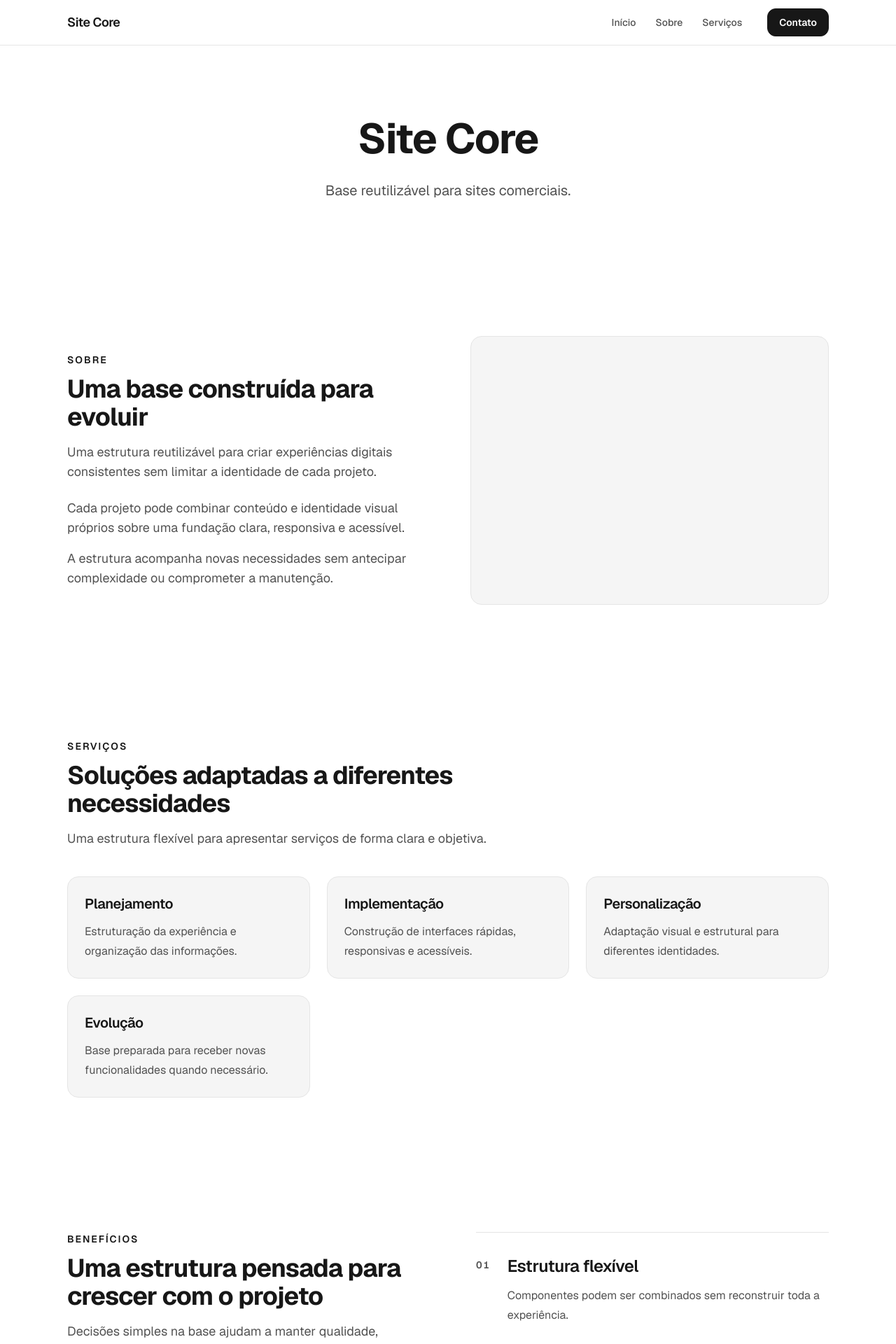
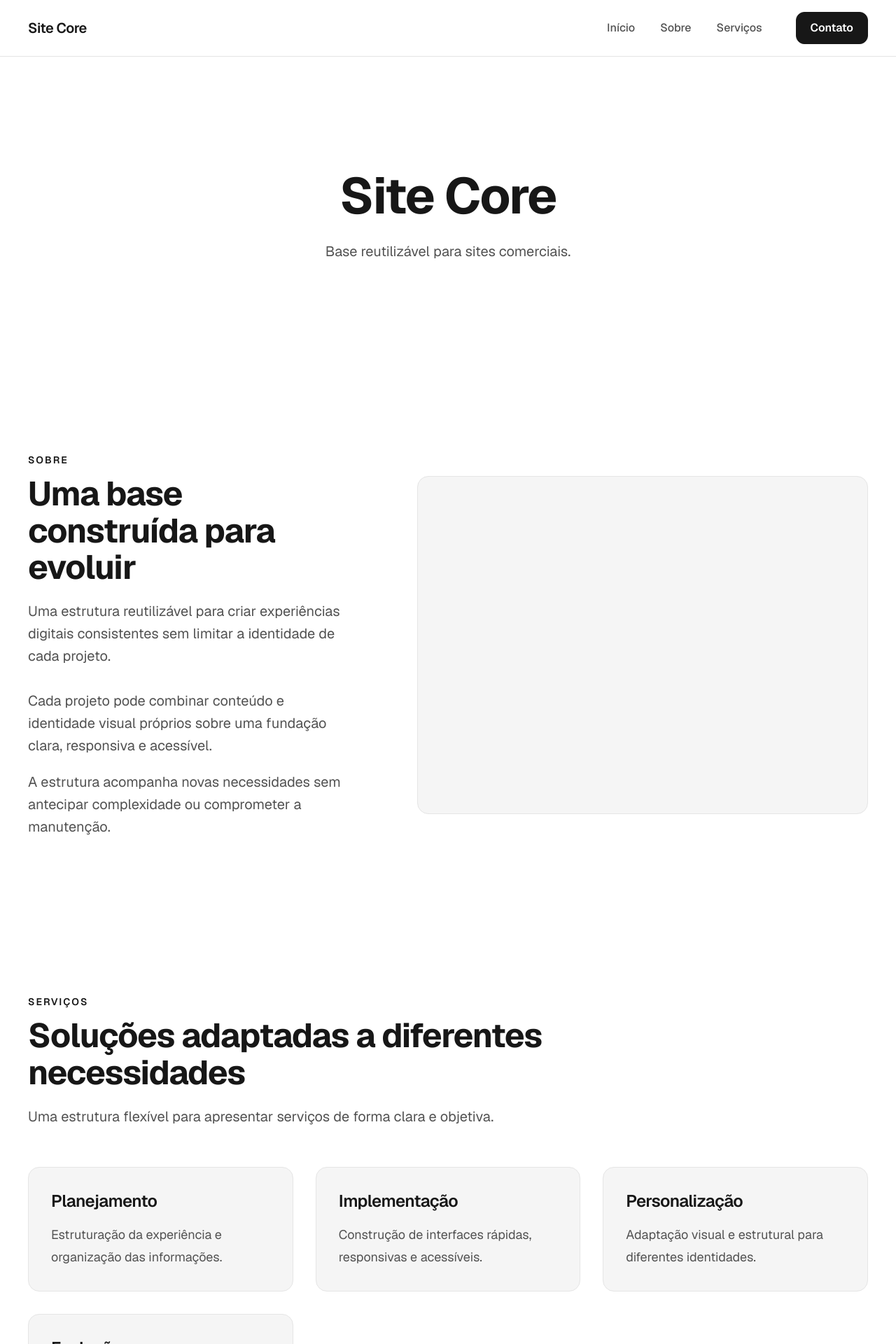
Before and after one commit to MUTANOxB/site-core, a Next.js app: page / in a window 1280 px wide. Shown: the top 1920 px of the page at 70% size. Built offline with nearby package versions, Linux system fonts and the light colour scheme.

Commit message:
feat: improve responsive desktop scale

```diff
--- a/src/components/layout/Header.tsx
+++ b/src/components/layout/Header.tsx
@@ -7,11 +7,11 @@ import { navigationConfig } from "@/config/navigation";
 import { siteConfig } from "@/config/site";
 
 const navigationLinkClasses =
-  "inline-flex min-h-10 items-center whitespace-nowrap rounded-md px-3 py-2 text-sm font-medium text-muted-text transition-colors hover:bg-surface hover:text-text focus-visible:outline-2 focus-visible:outline-offset-2 focus-visible:outline-primary motion-reduce:transition-none";
+  "inline-flex min-h-10 items-center whitespace-nowrap rounded-md px-3 py-2 text-sm font-medium text-muted-text transition-colors hover:bg-surface hover:text-text focus-visible:outline-2 focus-visible:outline-offset-2 focus-visible:outline-primary motion-reduce:transition-none lg:min-h-11 lg:px-4 lg:text-base";
 
 export function Header() {
   return (
-    <header className="relative z-50 border-b border-border bg-background">
+    <header className="sticky top-0 z-50 border-b border-border bg-background">
       <a
         className="absolute left-4 top-2 z-10 -translate-y-16 rounded-md bg-text px-4 py-2 text-sm font-semibold text-background transition-transform focus:translate-y-0 focus-visible:outline-2 focus-visible:outline-offset-2 focus-visible:outline-primary motion-reduce:transition-none"
         href="#main-content"
@@ -19,18 +19,18 @@ export function Header() {
         Pular para o conteúdo
       </a>
 
-      <Container className="flex min-h-16 items-center justify-between gap-4">
+      <Container className="flex min-h-16 items-center justify-between gap-4 lg:min-h-20 lg:gap-8 2xl:min-h-24 2xl:gap-10">
         <Link
           aria-label={siteConfig.name + " - página inicial"}
-          className="min-w-0 rounded-sm font-display text-lg font-semibold tracking-tight text-text focus-visible:outline-2 focus-visible:outline-offset-4 focus-visible:outline-primary"
+          className="min-w-0 rounded-sm font-display text-lg font-semibold tracking-tight text-text focus-visible:outline-2 focus-visible:outline-offset-4 focus-visible:outline-primary lg:text-xl 2xl:text-2xl"
           href="/"
         >
           <span className="block truncate">{siteConfig.name}</span>
         </Link>
 
-        <div className="hidden shrink-0 items-center gap-6 lg:flex">
+        <div className="hidden shrink-0 items-center gap-6 lg:flex lg:gap-8 2xl:gap-10">
           <nav aria-label="Navegação principal">
-            <ul className="flex items-center gap-1">
+            <ul className="flex items-center gap-1 2xl:gap-2">
               {navigationConfig.items.map((item) => (
                 <li key={item.href}>
                   <a className={navigationLinkClasses} href={item.href}>
@@ -41,7 +41,11 @@ export function Header() {
             </ul>
           </nav>
 
-          <Button href={navigationConfig.cta.href} size="sm">
+          <Button
+            className="lg:px-5 lg:text-base 2xl:min-h-12 2xl:px-6"
+            href={navigationConfig.cta.href}
+            size="md"
+          >
             {navigationConfig.cta.label}
           </Button>
         </div>
--- a/src/components/ui/Container.tsx
+++ b/src/components/ui/Container.tsx
@@ -9,7 +9,7 @@ export function Container({
   ...props
 }: ContainerProps) {
   const classes = [
-    "mx-auto w-full px-4 sm:px-6 lg:px-8",
+    "mx-auto w-full px-4 sm:px-6 lg:px-8 xl:px-10",
     className,
   ]
     .filter(Boolean)
--- a/src/components/ui/Section.tsx
+++ b/src/components/ui/Section.tsx
@@ -3,7 +3,7 @@ import type { ComponentPropsWithoutRef } from "react";
 export type SectionProps = ComponentPropsWithoutRef<"section">;
 
 export function Section({ children, className, ...props }: SectionProps) {
-  const classes = ["py-16 sm:py-20 lg:py-24", className]
+  const classes = ["py-16 sm:py-20 lg:py-24 xl:py-28 2xl:py-32", className]
     .filter(Boolean)
     .join(" ");
 
--- a/src/components/ui/SectionTitle.tsx
+++ b/src/components/ui/SectionTitle.tsx
@@ -31,7 +31,7 @@ export function SectionTitle({
   ...props
 }: SectionTitleProps) {
   const classes = [
-    "max-w-2xl",
+    "max-w-2xl xl:max-w-3xl",
     align === "center" ? "mx-auto text-center" : "text-left",
     className,
   ]
@@ -54,14 +54,21 @@ export function SectionTitle({
       ) : null}
 
       <h2
-        className="text-3xl font-bold tracking-tight [color:var(--section-title-text)] [font-family:var(--section-title-font)] sm:text-4xl"
+        className="text-3xl font-bold tracking-tight [color:var(--section-title-text)] [font-family:var(--section-title-font)] sm:text-4xl lg:text-[2.625rem] lg:leading-tight xl:text-5xl xl:leading-[1.1]"
         id={headingId}
       >
         {title}
       </h2>
 
       {description ? (
-        <p className="mt-4 text-base leading-7 [color:var(--section-title-muted)] sm:text-lg">
+        <p
+          className={[
+            "mt-4 max-w-2xl text-base leading-7 [color:var(--section-title-muted)] sm:text-lg xl:mt-5 xl:text-xl xl:leading-8",
+            align === "center" ? "mx-auto" : "",
+          ]
+            .filter(Boolean)
+            .join(" ")}
+        >
           {description}
         </p>
       ) : null}
--- a/src/config/theme.ts
+++ b/src/config/theme.ts
@@ -16,6 +16,6 @@ export const themeConfig: ThemeConfig = {
   },
   radius: "0.75rem",
   shadow: "0 8px 24px rgb(0 0 0 / 0.08)",
-  contentWidth: "72rem",
+  contentWidth: "90rem",
   spacing: "0.25rem",
 };
--- a/src/sections/about/AboutSection.tsx
+++ b/src/sections/about/AboutSection.tsx
@@ -29,8 +29,10 @@ export function AboutSection({
       <Container>
         <div
           className={[
-            "grid items-center gap-10 lg:gap-16",
-            hasMedia ? "lg:grid-cols-2" : "",
+            "grid items-center gap-10 lg:gap-16 xl:gap-24",
+            hasMedia
+              ? "lg:grid-cols-[minmax(0,5fr)_minmax(0,7fr)]"
+              : "",
           ]
             .filter(Boolean)
             .join(" ")}
@@ -44,7 +46,7 @@ export function AboutSection({
             />
 
             {paragraphs?.length ? (
-              <div className="mt-6 space-y-4 break-words text-base leading-7 text-muted-text sm:text-lg">
+              <div className="mt-6 space-y-4 break-words text-base leading-7 text-muted-text sm:text-lg xl:mt-8 xl:space-y-5 xl:text-xl xl:leading-8">
                 {paragraphs.map((paragraph, index) => (
                   <p key={`${index}-${paragraph}`}>{paragraph}</p>
                 ))}
--- a/src/sections/benefits/BenefitsSection.tsx
+++ b/src/sections/benefits/BenefitsSection.tsx
@@ -18,7 +18,7 @@ export function BenefitsSection({ content, id }: BenefitsSectionProps) {
         <div
           className={
             items.length
-              ? "grid gap-10 lg:grid-cols-2 lg:gap-20"
+              ? "grid gap-10 lg:grid-cols-[minmax(0,5fr)_minmax(0,7fr)] lg:gap-16 xl:gap-24 2xl:gap-32"
               : undefined
           }
         >
@@ -34,23 +34,23 @@ export function BenefitsSection({ content, id }: BenefitsSectionProps) {
             <ul className="min-w-0 border-t border-border">
               {items.map((item, index) => (
                 <li
-                  className="grid min-w-0 grid-cols-[auto_minmax(0,1fr)] gap-x-4 border-b border-border py-6 sm:gap-x-6 sm:py-8"
+                  className="grid min-w-0 grid-cols-[auto_minmax(0,1fr)] gap-x-4 border-b border-border py-6 sm:gap-x-6 sm:py-8 xl:gap-x-8 xl:py-10"
                   key={`${item.title}-${index}`}
                 >
                   <span
                     aria-hidden="true"
-                    className="pt-1 font-display text-sm font-semibold tabular-nums tracking-[0.12em] text-muted-text"
+                    className="pt-1 font-display text-sm font-semibold tabular-nums tracking-[0.12em] text-muted-text xl:pt-2 xl:text-base"
                   >
                     {String(index + 1).padStart(2, "0")}
                   </span>
 
                   <div className="min-w-0">
-                    <h3 className="break-words font-display text-xl font-semibold tracking-tight text-text sm:text-2xl">
+                    <h3 className="break-words font-display text-xl font-semibold tracking-tight text-text sm:text-2xl xl:text-3xl">
                       {item.title}
                     </h3>
 
                     {item.description ? (
-                      <p className="mt-3 break-words text-base leading-7 text-muted-text">
+                      <p className="mt-3 break-words text-base leading-7 text-muted-text xl:text-lg xl:leading-8">
                         {item.description}
                       </p>
                     ) : null}
--- a/src/sections/gallery/GallerySection.tsx
+++ b/src/sections/gallery/GallerySection.tsx
@@ -26,7 +26,7 @@ export function GallerySection({ content, id }: GallerySectionProps) {
         />
 
         {items.length ? (
-          <ul className="mt-10 grid gap-4 sm:grid-cols-2 sm:gap-6 lg:grid-cols-3">
+          <ul className="mt-10 grid gap-4 sm:grid-cols-2 sm:gap-6 lg:grid-cols-3 xl:mt-14 xl:gap-8">
             {items.map((item, index) => (
               <li className="min-w-0" key={`${item.src}-${index}`}>
                 <div className="relative aspect-[4/3] overflow-hidden rounded-lg border border-border bg-surface">
@@ -34,7 +34,7 @@ export function GallerySection({ content, id }: GallerySectionProps) {
                     alt={item.alt}
                     className="object-cover"
                     fill
-                    sizes="(max-width: 639px) calc(100vw - 2rem), (max-width: 1023px) calc(50vw - 2.25rem), (max-width: 1152px) calc(33vw - 2rem), 22rem"
+                    sizes="(max-width: 639px) calc(100vw - 2rem), (max-width: 1023px) calc(50vw - 2.25rem), (max-width: 1279px) calc(33.333vw - 2.667rem), (max-width: 1439px) calc(33.333vw - 3rem), 27rem"
                     src={item.src}
                   />
                 </div>
--- a/src/sections/hero/HeroSection.tsx
+++ b/src/sections/hero/HeroSection.tsx
@@ -34,15 +34,17 @@ export function HeroSection({
       <Container>
         <div
           className={[
-            "grid items-center gap-10 lg:gap-16",
-            variant === "split" && hasMedia ? "lg:grid-cols-2" : "",
+            "grid items-center gap-10 lg:gap-16 lg:py-8 xl:gap-20 xl:py-12 2xl:gap-24 2xl:py-16",
+            variant === "split" && hasMedia
+              ? "lg:grid-cols-[minmax(0,5fr)_minmax(0,7fr)]"
+              : "",
           ]
             .filter(Boolean)
             .join(" ")}
         >
           <div
             className={[
-              isCentered ? "mx-auto max-w-3xl text-center" : "max-w-3xl",
+              isCentered ? "mx-auto max-w-5xl text-center" : "max-w-3xl",
               hasMedia ? "min-w-0" : "",
             ]
               .filter(Boolean)
@@ -59,6 +61,9 @@ export function HeroSection({
             <h1
               className={[
                 "break-words font-display text-4xl font-bold leading-tight tracking-tight text-text sm:text-5xl lg:text-6xl",
+                isCentered
+                  ? "xl:text-7xl xl:leading-[1.08]"
+                  : "xl:text-6xl 2xl:text-7xl 2xl:leading-[1.08]",
                 eyebrow ? "mt-5" : "",
               ]
                 .filter(Boolean)
@@ -70,7 +75,7 @@ export function HeroSection({
             {description ? (
               <p
                 className={[
-                  "mt-5 max-w-2xl text-lg leading-8 text-muted-text sm:text-xl",
+                  "mt-5 max-w-2xl text-lg leading-8 text-muted-text sm:text-xl xl:mt-6 xl:max-w-3xl",
                   isCentered ? "mx-auto" : "",
                 ]
                   .filter(Boolean)
@@ -83,7 +88,7 @@ export function HeroSection({
             {hasActions ? (
               <div
                 className={[
-                  "mt-8 flex flex-col gap-3 sm:flex-row sm:flex-wrap",
+                  "mt-8 flex flex-col gap-3 sm:flex-row sm:flex-wrap xl:mt-10 xl:gap-4",
                   isCentered ? "sm:justify-center" : "",
                 ]
                   .filter(Boolean)
@@ -91,7 +96,7 @@ export function HeroSection({
               >
                 {primaryAction ? (
                   <Button
-                    className="w-full sm:w-auto"
+                    className="w-full sm:w-auto xl:min-h-14 xl:px-8 xl:text-lg"
                     href={primaryAction.href}
                     rel={
                       primaryAction.external ? "noopener noreferrer" : undefined
@@ -111,7 +116,7 @@ export function HeroSection({
 
                 {secondaryAction ? (
                   <Button
-                    className="w-full sm:w-auto"
+                    className="w-full sm:w-auto xl:min-h-14 xl:px-8 xl:text-lg"
                     href={secondaryAction.href}
                     rel={
                       secondaryAction.external
@@ -138,7 +143,7 @@ export function HeroSection({
           {hasMedia ? (
             <div
               className={
-                isCentered ? "mx-auto w-full max-w-4xl" : "min-w-0"
+                isCentered ? "mx-auto w-full max-w-6xl" : "min-w-0"
               }
             >
               {media}
--- a/src/sections/services/ServicesSection.tsx
+++ b/src/sections/services/ServicesSection.tsx
@@ -24,18 +24,18 @@ export function ServicesSection({ content, id }: ServicesSectionProps) {
         />
 
         {items.length ? (
-          <ul className="mt-10 grid gap-6 md:grid-cols-2 lg:grid-cols-3">
+          <ul className="mt-10 grid gap-6 md:grid-cols-2 lg:grid-cols-3 xl:mt-14 xl:gap-8 2xl:gap-10">
             {items.map((item, index) => (
               <li
-                className="min-w-0 rounded-lg border border-border bg-surface p-6"
+                className="min-w-0 rounded-lg border border-border bg-surface p-6 xl:p-8 2xl:p-10"
                 key={`${item.title}-${index}`}
               >
-                <h3 className="break-words font-display text-xl font-semibold tracking-tight text-text">
+                <h3 className="break-words font-display text-xl font-semibold tracking-tight text-text xl:text-2xl">
                   {item.title}
                 </h3>
 
                 {item.description ? (
-                  <p className="mt-3 break-words text-base leading-7 text-muted-text">
+                  <p className="mt-3 break-words text-base leading-7 text-muted-text xl:mt-4 xl:text-lg xl:leading-8">
                     {item.description}
                   </p>
                 ) : null}
--- a/src/styles/globals.css
+++ b/src/styles/globals.css
@@ -31,6 +31,7 @@
 
   html {
     min-height: 100%;
+    scroll-padding-top: calc(4rem + 1px);
     background-color: var(--color-background);
     -webkit-text-size-adjust: 100%;
   }
@@ -75,3 +76,15 @@
     font: inherit;
   }
 }
+
+@media (min-width: 64rem) {
+  html {
+    scroll-padding-top: calc(5rem + 1px);
+  }
+}
+
+@media (min-width: 96rem) {
+  html {
+    scroll-padding-top: calc(6rem + 1px);
+  }
+}
```
Also changed, not shown: src/sections/testimonials/TestimonialsSection.tsx (+8 -8 lines), 2 other files (tests, documents, lock files or other folders).
